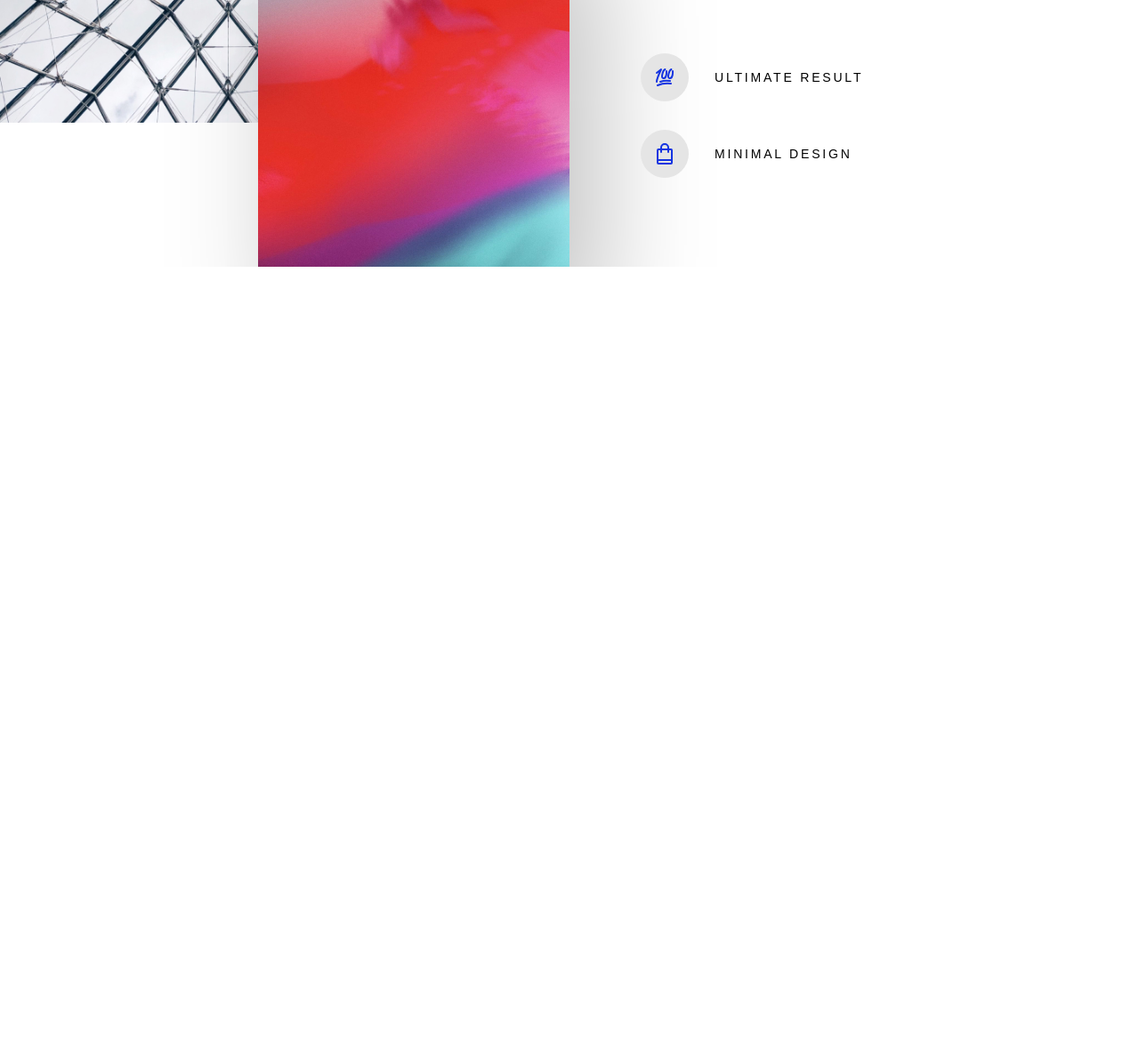
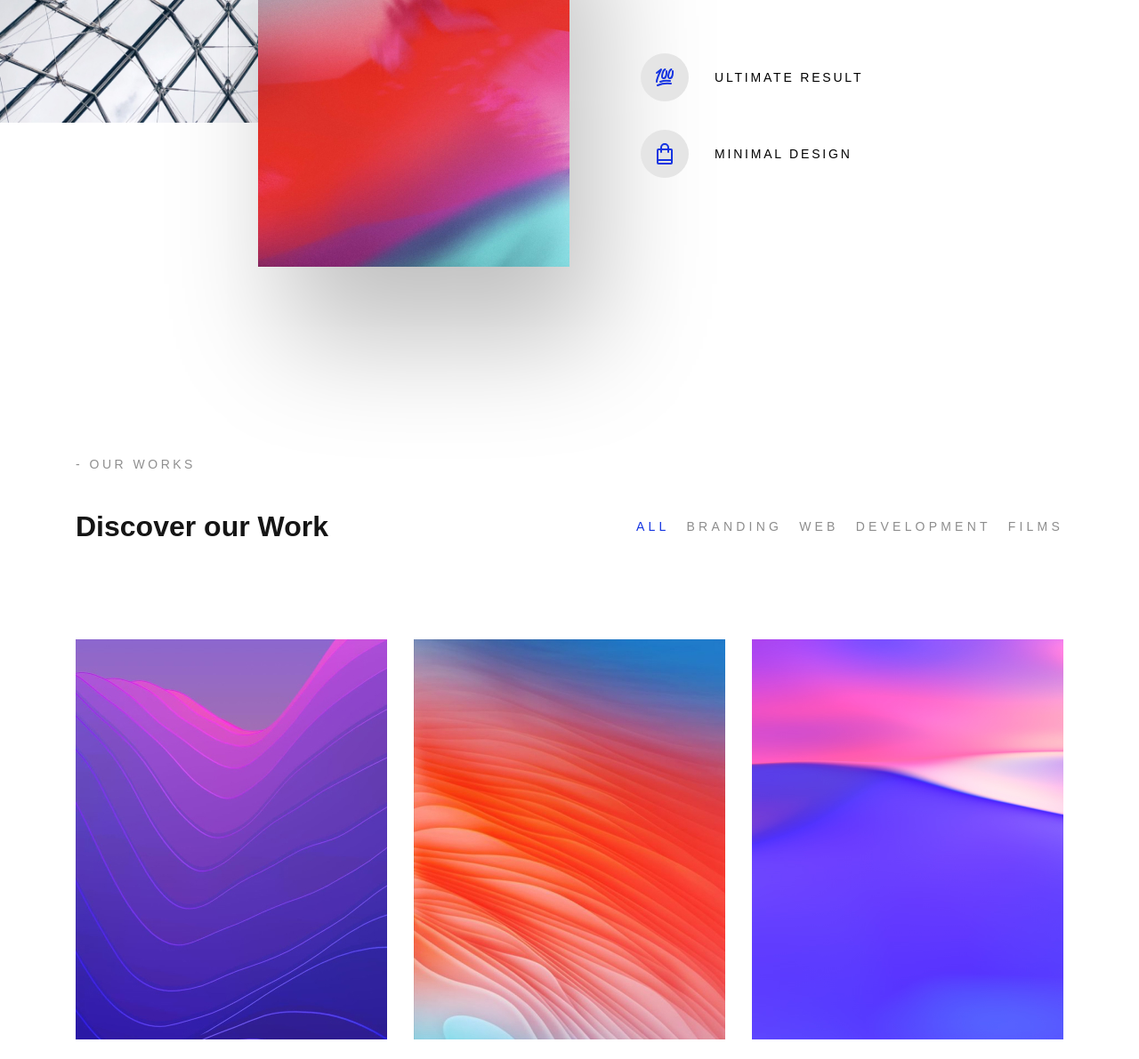
Before and after one commit to ivan-balanar/grav, a plain HTML site: page index.html in a window 1280 px wide. Shown: the part 3189-4380 px from the top of the page at 89% size. Before the commit the page ends 3489 px from the top, so only its background shows below. Drawn offline with Linux system fonts and the light colour scheme.

```diff
--- a/css/main.css
+++ b/css/main.css
@@ -278,3 +278,62 @@ h2 {
     background: url('../img/bag.svg') no-repeat left center;
 
 }
+
+.works {
+    padding-top: 283px;
+}
+
+.work-tabs {
+    margin-left: 60px;
+    font-size: 14px;
+    text-transform: uppercase;
+    letter-spacing: 0.3em;
+    margin-top: 70px;
+}
+
+.work-tabs__item a {
+    text-decoration: none;
+    color: #8d8d8d;
+}
+
+.work-tabs__item.active a {
+    color: #1434e1;
+}
+
+.works-wrap {
+    flex-wrap: wrap;
+    margin-top: 108px;
+}
+
+.works-wrap__item {
+    margin-bottom: 30px;
+    display: block;
+    position: relative;
+}
+
+.works-wrap__item img {
+    transition: all 1s ease;
+    display: block;
+}
+
+.works-wrap__item:hover img {
+    box-shadow: -30px 80px 200px rgba(0,0,0,0.25);
+    -moz-transform: translate(0px, -8px);
+    -webkit-transform: translate(0px, -8px);
+    -o-transform: translate(0px, -8px);
+    -ms-transform: translate(0px, -8px);
+    transform: translate(0px, -8px);
+}
+
+.works-wrap__item:hover:after {
+    content: '';
+    display: block;
+    background: url(../img/play.svg);
+    width: 65px;
+    height: 65px;
+    position: absolute;
+    left: 50%;
+    top: 50%;
+    margin-left: -32px;
+    margin-top: -32px;
+}
--- a/index.html
+++ b/index.html
@@ -180,6 +180,76 @@
 		</div>
 	</section>
 
+	<section class="works">
+		<div class="container">
+			<div class="row">
+				<div class="col-md-6">
+					<div class="section-title">
+						<p class="section-title__label">
+							- Our works
+						</p>
+						<h2 class="secton-title__heading">
+							Discover our Work
+						</h2>
+					</div>
+				</div>
+				<div class="col-md-6">
+					<ul class="work-tabs d-flex justify-content-between">
+						<li class="work-tabs__item active">
+							<a href="#">
+								All
+							</a>
+						</li>
+						<li class="work-tabs__item">
+							<a href="#">
+								Branding
+							</a>
+						</li>
+						<li class="work-tabs__item">
+							<a href="#">
+								Web
+							</a>
+						</li>
+						<li class="work-tabs__item">
+							<a href="#">
+								Development
+							</a>
+						</li>
+						<li class="work-tabs__item">
+							<a href="#">
+								Films
+							</a>
+						</li>
+					</ul>
+				</div>
+			</div>
+			<div class="row">
+				<div class="col">
+					<div class="works-wrap d-flex justify-content-between">
+						<a href="#" class="works-wrap__item">
+							<img src="img/img7.jpg" alt="Work">
+						</a>
+						<a href="#" class="works-wrap__item">
+							<img src="img/img8.jpg" alt="Work">
+						</a>
+						<a href="#" class="works-wrap__item">
+							<img src="img/img9.jpg" alt="Work">
+						</a>
+						<a href="#" class="works-wrap__item">
+							<img src="img/img10.jpg" alt="Work">
+						</a>
+						<a href="#" class="works-wrap__item">
+							<img src="img/img11.jpg" alt="Work">
+						</a>
+						<a href="#" class="works-wrap__item">
+							<img src="img/img12.jpg" alt="Work">
+						</a>
+					</div>
+				</div>
+			</div>
+		</div>
+	</section>
+
 	<script src="js/jquery-3.5.1.min.js"></script>
 	<script src="js/owl.carousel.min.js"></script>
 	<script src="js/main.js"></script>
```
